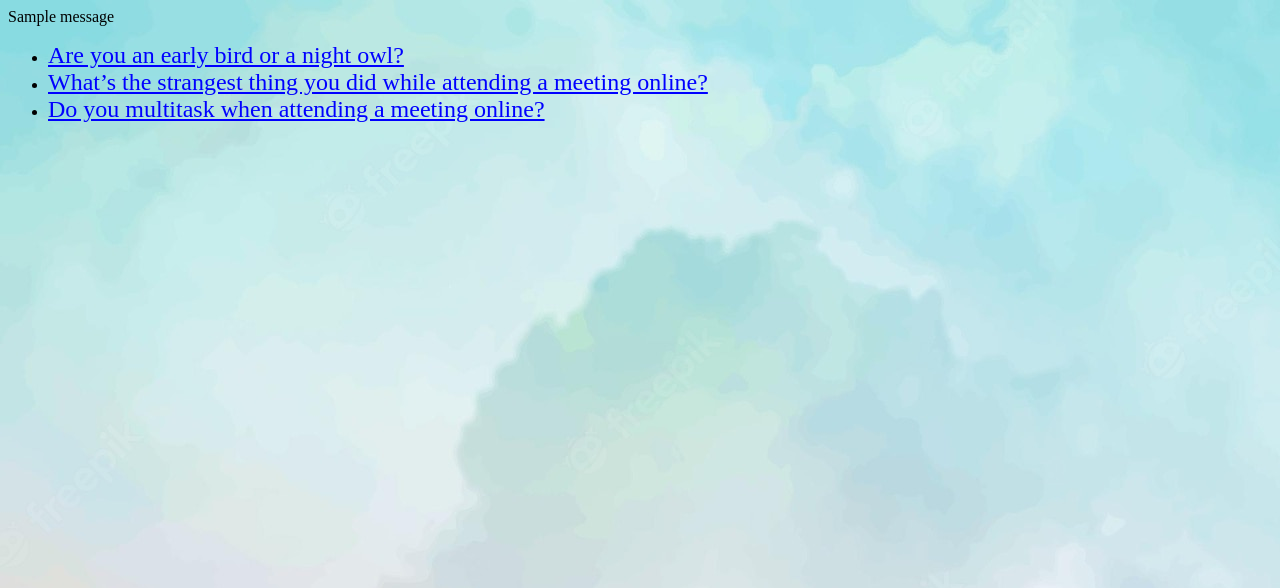
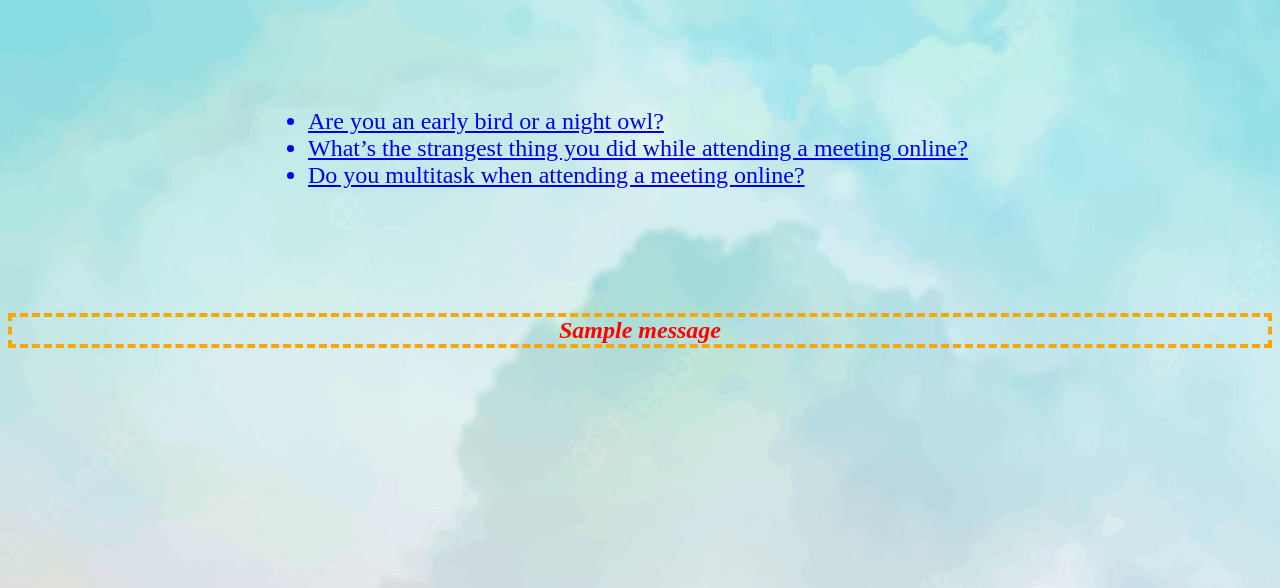
Before and after one commit to JiratchayaPhinyodom/ku-polls, a Django app: page /polls/ in a window 1280 px wide. Shown: the top 588 px of the page. Run offline with Django 4.2, Linux system fonts and the light colour scheme; data comes from the database, SQL or seed files in the repository; one stand-in notice (Sample message) is shown.

Commit message:
Decorate index #25

```diff
--- a/polls/static/polls/style.css
+++ b/polls/static/polls/style.css
@@ -1,9 +1,21 @@
-li a {
+
+.question {
     color: blue;
     font-size: 24px;
-    padding: 100 px;
+    padding: 100px 200px 100px 300px;
+
 }
 
 body {
     background: white url("images/background.png") no-repeat;
 }
+
+.message {
+    color: red;
+    font-size: 24px;
+    border-style: dashed;
+    border-color: orange;
+    border-width: 4px;
+    display: flex;
+    justify-content: center;
+}
--- a/polls/templates/polls/index.html
+++ b/polls/templates/polls/index.html
@@ -2,23 +2,24 @@
 
 <link rel="stylesheet" href="{% static 'polls/style.css' %}">
 
-{% if messages %}
-    {% for message in messages %}
-    <div class="message-can-not-vote">
-        {{message}}
-    </div>
-    {% endfor %}
-{% endif %}
 
 {% if latest_question_list %}
-    <ul>
+    <ul class="question">
     {% for question in latest_question_list %}
-        <li><a href="{% url 'polls:detail' question.id %}">{{ question.question_text }}</a></li>
+        <li ><a href="{% url 'polls:detail' question.id %}">{{ question.question_text }}</a></li>
     {% endfor %}
     </ul>
 {% else %}
     <p>No polls are available.</p>
 {% endif %}
+
+{% if messages %}
+    {% for message in messages %}
+    <div class="message">
+        <em><strong>{{message}}</strong></em>
+    </div>
+    {% endfor %}
+{% endif %}
 {% load static %}
 
 <link rel="stylesheet" href="{% static 'polls/style.css' %}">
--- a/polls/views.py
+++ b/polls/views.py
@@ -30,7 +30,7 @@ class IndexView(generic.ListView):
 def detail(request, question_id):
     question = get_object_or_404(Question, pk=question_id)
     if not question.can_vote():
-        messages.info(request, 'Time to vote on questions has expired.')
+        messages.info(request, 'Time to vote on questions has expired!')
         return redirect('polls:index')
     return render(request, 'polls/detail.html', {'question': question})
 
```
